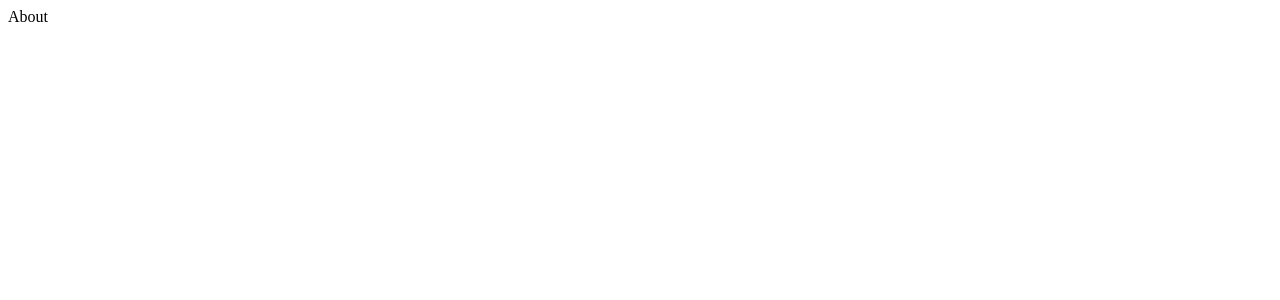
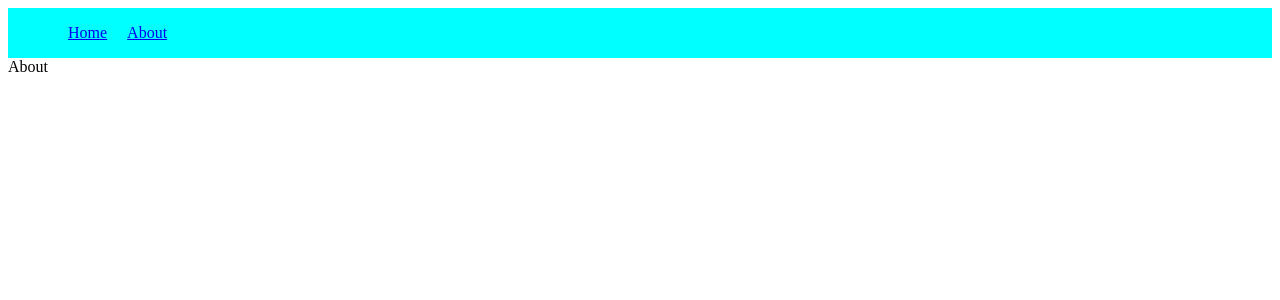
Before and after one commit to pramuditha1/react-router, a React (Create React App) app: page /about in a window 1280 px wide. Shown: the top 300 px of the page. Built offline with nearby package versions, Linux system fonts and the light colour scheme.

Commit message:
Route using Links and UI navbar elements

```diff
--- a/src/App.js
+++ b/src/App.js
@@ -2,18 +2,17 @@
 import { Routes, Route } from 'react-router-dom';
 import { Home } from './components/Home';
 import { About } from './components/About';
+import { NavBar } from './components/NavBar';
 
 const App = () => {
   return (
-    // <>
-    //   <Home></Home>
-    //   <About/>
-    // </>
-
-   <Routes>
-     <Route path='/' element={<Home />}/>
-     <Route path='/about' element={<About />}/>
-   </Routes>
+    <>
+      <NavBar></NavBar>
+      <Routes>
+        <Route path='/' element={<Home />}/>
+        <Route path='/about' element={<About />}/>
+      </Routes>
+    </>
   )
 }
 
--- /dev/null
+++ b/src/components/NavBar.js
@@ -0,0 +1,11 @@
+import React from 'react'
+import { Link } from 'react-router-dom'
+
+export const NavBar = () => {
+  return (
+    <nav>
+        <Link to='/' >Home</Link>
+        <Link to='/about'>About</Link>
+    </nav>
+  )
+}
--- /dev/null
+++ b/src/index.css
@@ -0,0 +1,8 @@
+nav {
+    background-color: aqua;
+    padding: 16px 50px;
+}
+
+nav a {
+    padding: 10px;
+}
--- a/src/index.js
+++ b/src/index.js
@@ -2,6 +2,7 @@
 import ReactDOM from 'react-dom'
 import App from './App';
 import { BrowserRouter } from 'react-router-dom';
+import './index.css'
 
 ReactDOM.render(
     <BrowserRouter>
```
